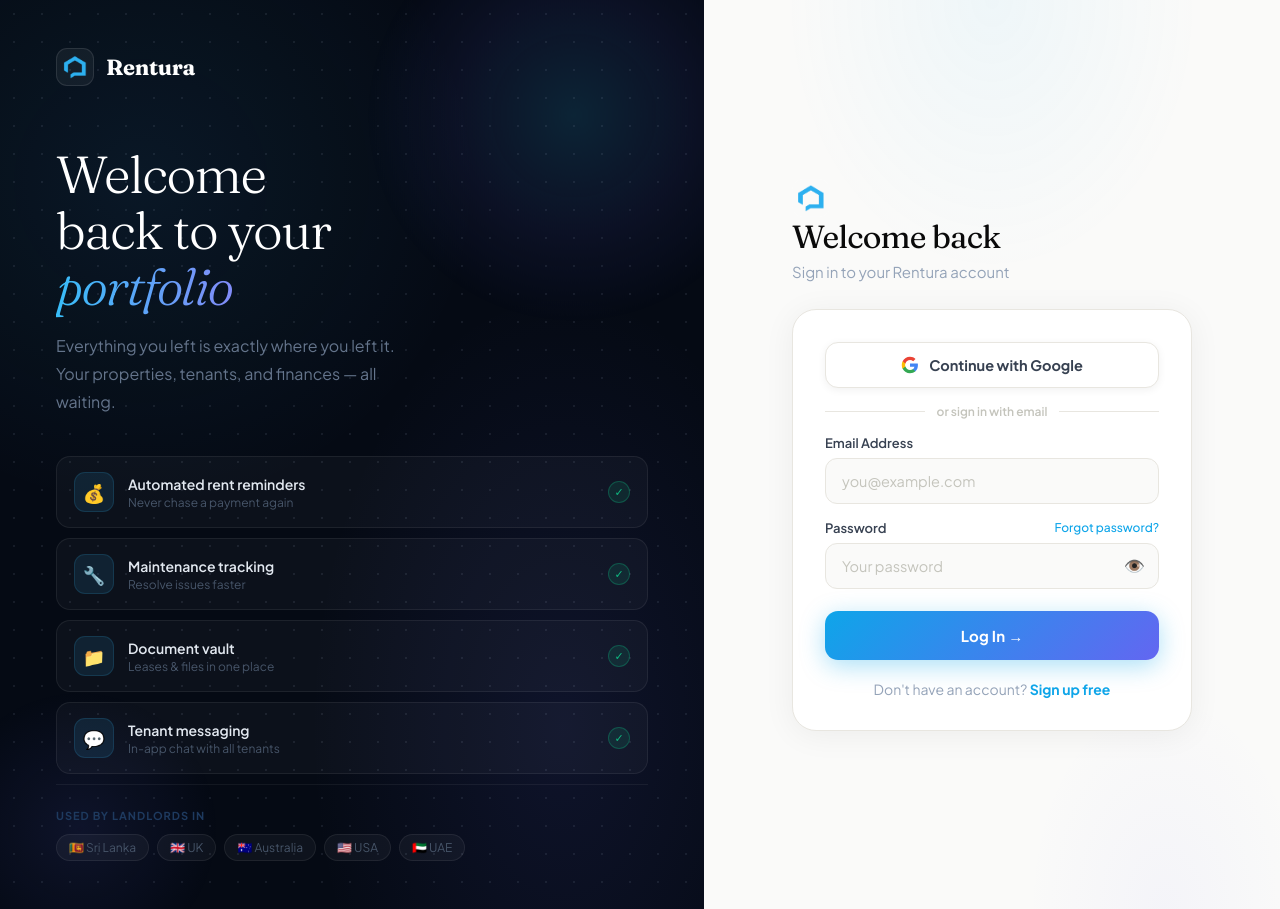
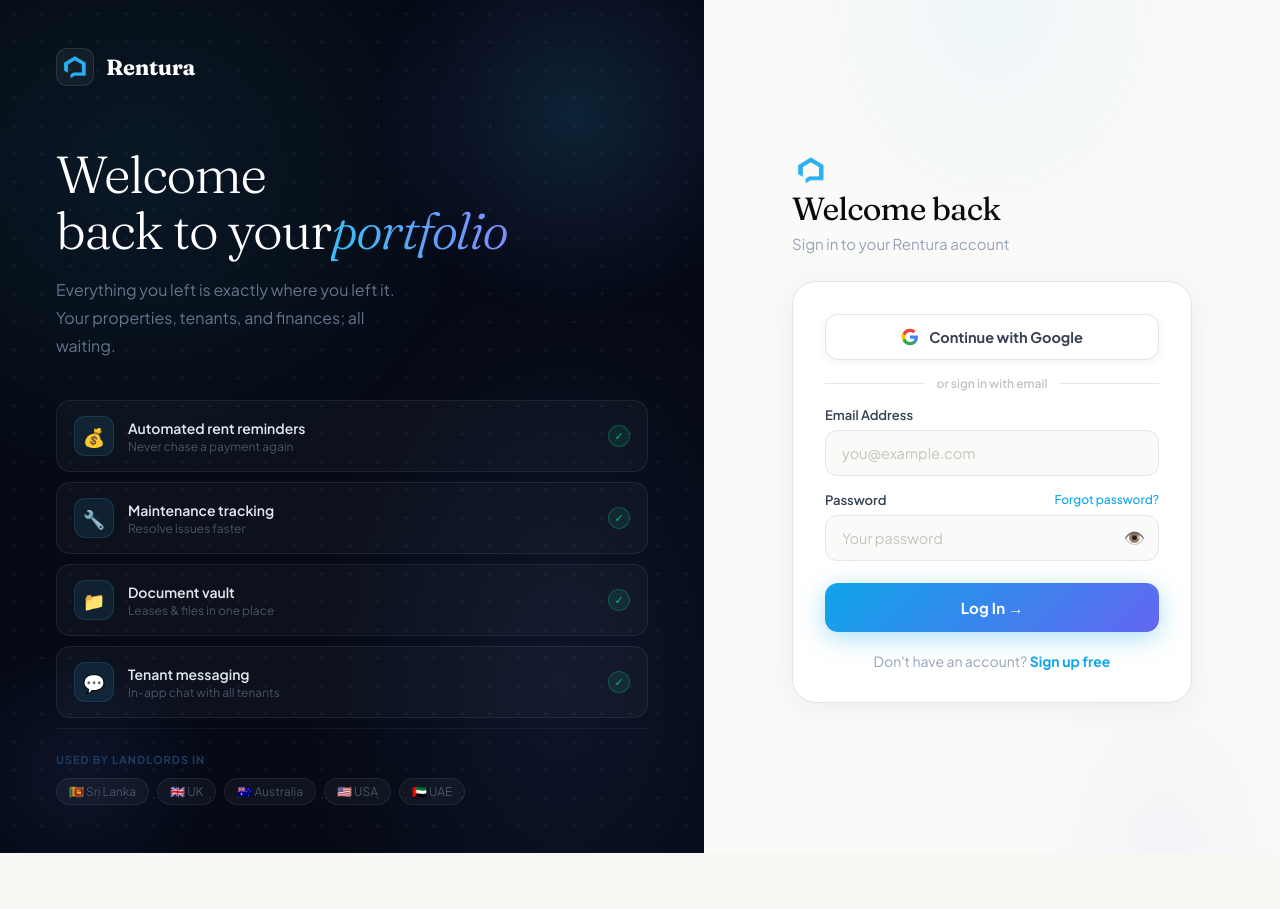
Before and after one commit to Nahji-Nuzaf/rentura, a Next.js app: page /login in a window 1280 px wide. After the commit the page ends 853 px from the top, so only its background shows below. Built offline with nearby package versions, Linux system fonts and the light colour scheme.

Commit message:
new update 3

```diff
--- a/src/app/(auth)/login/page.tsx
+++ b/src/app/(auth)/login/page.tsx
@@ -134,11 +134,11 @@
               <span style={{ fontFamily: 'Fraunces,serif', fontSize: 22, fontWeight: 700, color: '#fff', letterSpacing: '-.3px' }}>Rentura</span>
             </div>
             <h1 className="headline" style={{ fontFamily: 'Fraunces,serif', fontSize: 52, fontWeight: 300, color: '#fff', lineHeight: 1.08, letterSpacing: '-1.5px', marginBottom: 18 }}>
-              Welcome<br />back to your<br />
+              Welcome<br />back to your
               <span style={{ fontStyle: 'italic', background: 'linear-gradient(90deg,#38BDF8,#818CF8)', WebkitBackgroundClip: 'text', WebkitTextFillColor: 'transparent' }}>portfolio</span>
             </h1>
             <p style={{ fontSize: 16, color: '#64748B', lineHeight: 1.75, maxWidth: 360, marginBottom: 40 }}>
-              Everything you left is exactly where you left it. Your properties, tenants, and finances — all waiting.
+              Everything you left is exactly where you left it. Your properties, tenants, and finances; all waiting.
             </p>
             <div>
               {features.map(f => (
```
